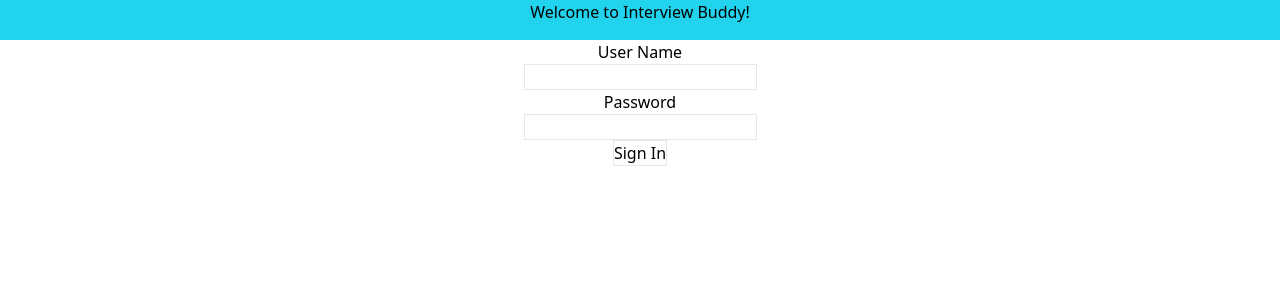
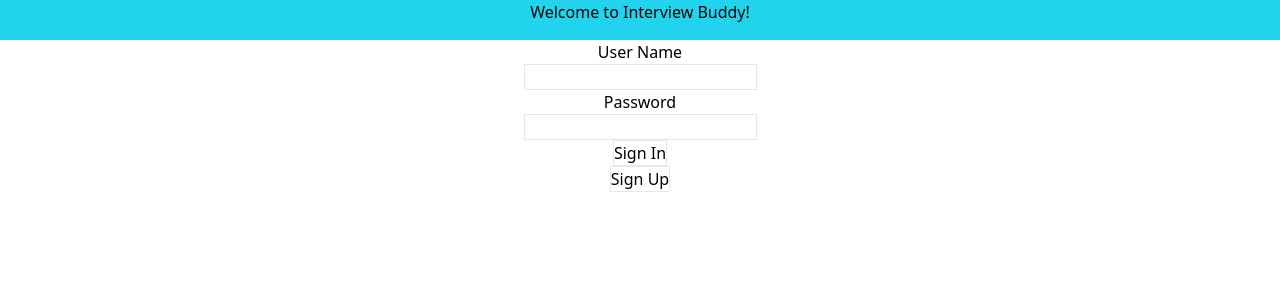
Before and after one commit to Interview-Buddy/interview-buddy-fe, a Next.js app: page / in a window 1280 px wide. Shown: the top 300 px of the page. Built offline with nearby package versions, Linux system fonts and the light colour scheme.

Commit message:
Add placeholder button

```diff
--- a/src/components/login.tsx
+++ b/src/components/login.tsx
@@ -7,6 +7,7 @@ const Login = () => {
   const [password, setPassword] = useState('');
 
   return (
+    <section className="flex flex-col items-center">
       <form className="flex flex-col items-center">
         <div className="flex flex-col items-center">
           <label htmlFor="userName">User Name</label>
@@ -30,6 +31,8 @@ const Login = () => {
         </div>
         <input type="submit" value="Sign In" className="border border-black-300"/>
       </form>
+      <button className="border border-black-300">Sign Up</button>
+    </section>
   )
 }
 
```
Lines whose indentation alone changed are shown as unchanged.
